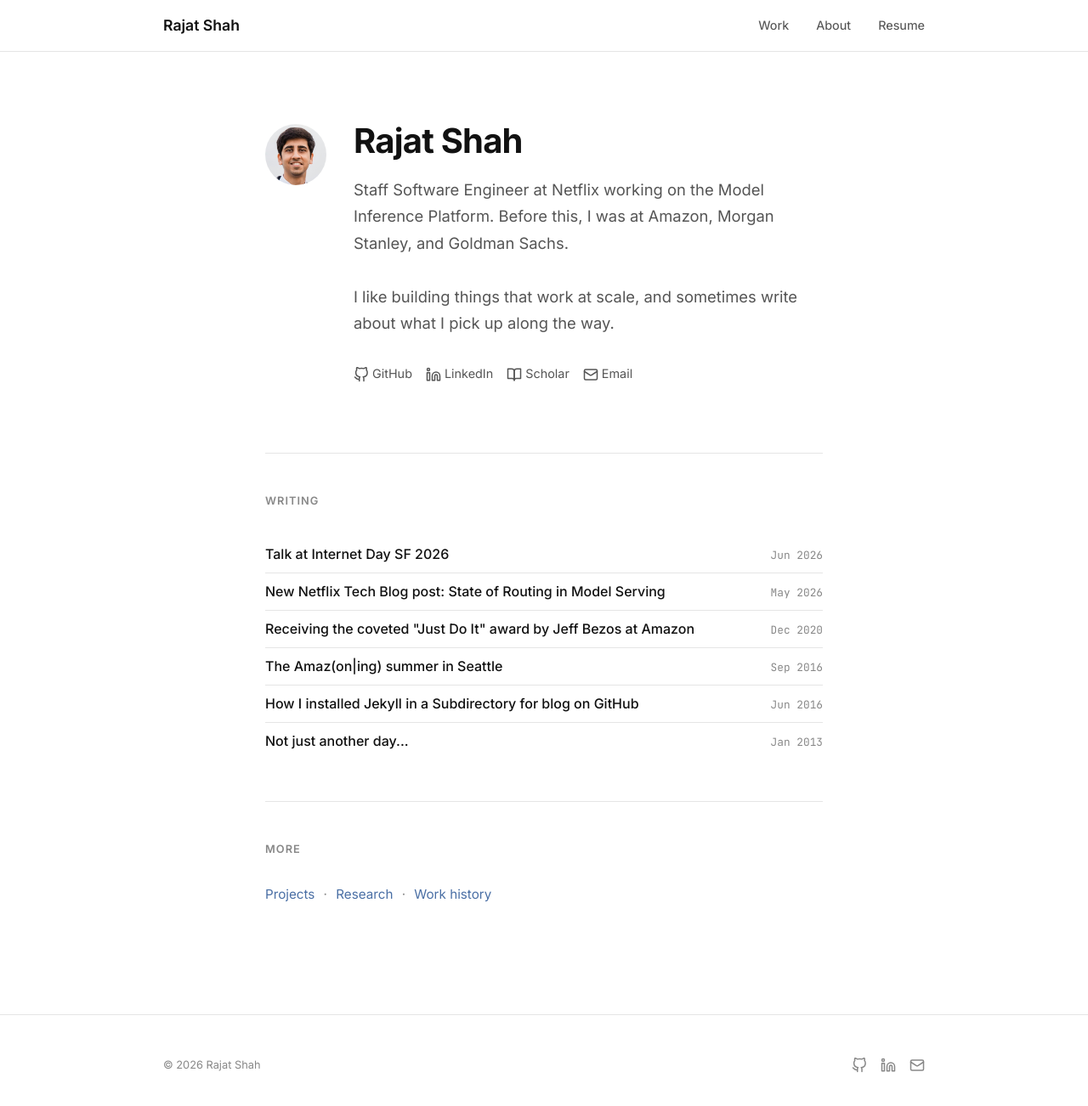
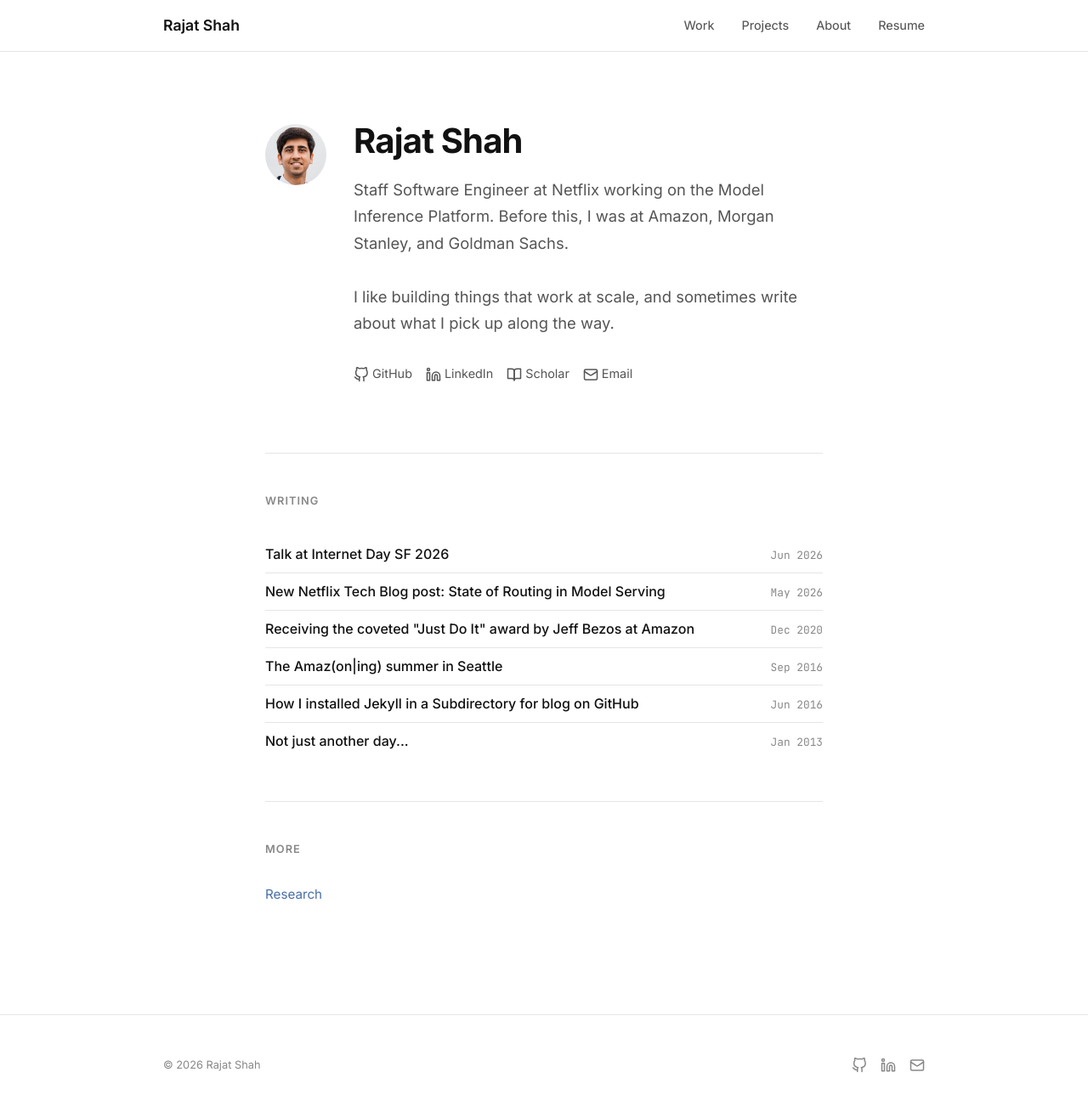
Before and after one commit to shahrajat/shahrajat.github.io, a Jekyll site: the page built from index.html, in a window 1280 px wide and 1313 px high. Shown: the top 1302 px of the window at 85% size. Built offline with Jekyll 4.4.1, drawn with Linux system fonts in a browser that asks for light colours.

```diff
--- a/_config.yml
+++ b/_config.yml
@@ -10,6 +10,7 @@ description: Staff Software Engineer building ML infrastructure at scale
 
 navbar-links:
   Work: "work"
+  Projects: "projects"
   About: "aboutme"
   Resume: "https://shahrajat.github.io/resume.pdf"
 
--- a/index.html
+++ b/index.html
@@ -53,11 +53,7 @@ title: Rajat Shah
   <div class="section">
     <h2 class="section-title">More</h2>
     <p class="more-links">
-      <a href="/projects">Projects</a>
-      <span class="dot">&middot;</span>
       <a href="/research">Research</a>
-      <span class="dot">&middot;</span>
-      <a href="/work">Work history</a>
     </p>
   </div>
 </div>
```
